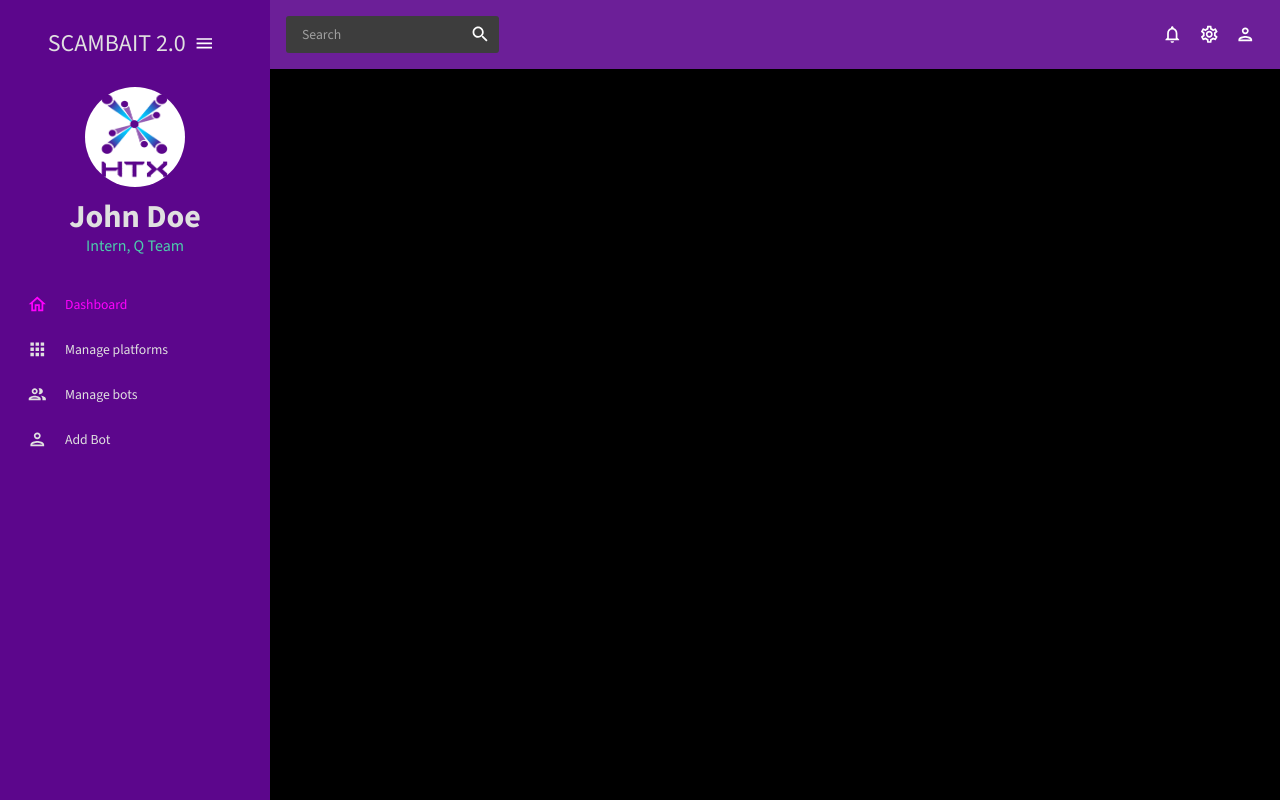
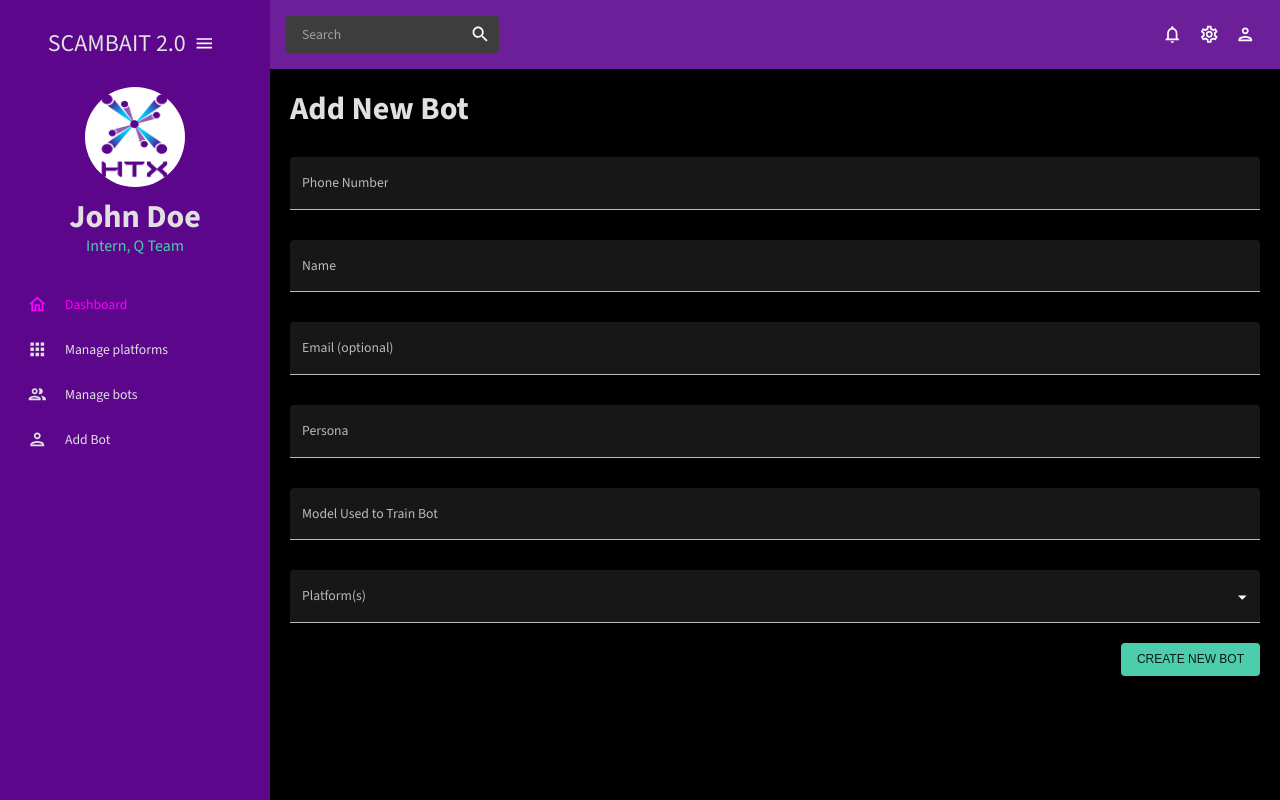
Before and after one commit to wjkb/Dashboard-v1, a React (Create React App) app in the folder frontend/: page /manual-send in a window 1280 px wide. Built offline with nearby package versions, Linux system fonts and the light colour scheme.

Commit message:
Rename generic component name with specific name

```diff
--- a/frontend/src/App.js
+++ b/frontend/src/App.js
@@ -15,7 +15,7 @@ import FacebookUserMessages from "./scenes/conversations/Facebook/FacebookUserMe
 import WhatsappUserMessages from "./scenes/conversations/Whatsapp/WhatsappUserMessages";
 import TelegramUserMessages from "./scenes/conversations/Telegram/TelegramUserMessages";
 import ManageBots from "./scenes/manageBots";
-import Form from "./scenes/form";
+import AddBotForm from "./scenes/addBot";
 
 function App() {
   const [theme, colorMode] = useMode();
@@ -48,7 +48,8 @@ function App() {
                 </Route>
               </Route>
               <Route path="/managebots" element={<ManageBots />} />
-              <Route path="/addbot" element={<Form />} />
+              <Route path="/manual-send" element={<AddBotForm />} />
+              <Route path="/addbot" element={<AddBotForm />} />
             </Routes>
           </main>
         </div>
--- a/frontend/src/scenes/form/index.jsx
+++ b/frontend/src/scenes/addBot/index.jsx
@@ -42,7 +42,7 @@ const botScheme = yup.object().shape({
   platforms: yup.array().min(1, "required"),
 });
 
-const Form = () => {
+const AddBotForm = () => {
   const isNonMobile = useMediaQuery("(min-width:600px)");
   const [isDialogOpen, setIsDialogOpen] = useState(false);
   const [isSuccessDialogOpen, setIsSuccessDialogOpen] = useState(false); // State for SuccessDialog
@@ -247,4 +247,4 @@ const Form = () => {
   );
 };
 
-export default Form;
+export default AddBotForm;
```
Also changed, not shown: frontend/src/scenes/addBot/AddConfirmationDialog.jsx (renamed from frontend/src/scenes/form/AddConfirmationDialog.jsx), frontend/src/scenes/addBot/SuccessDialog.jsx (renamed from frontend/src/scenes/form/SuccessDialog.jsx).
